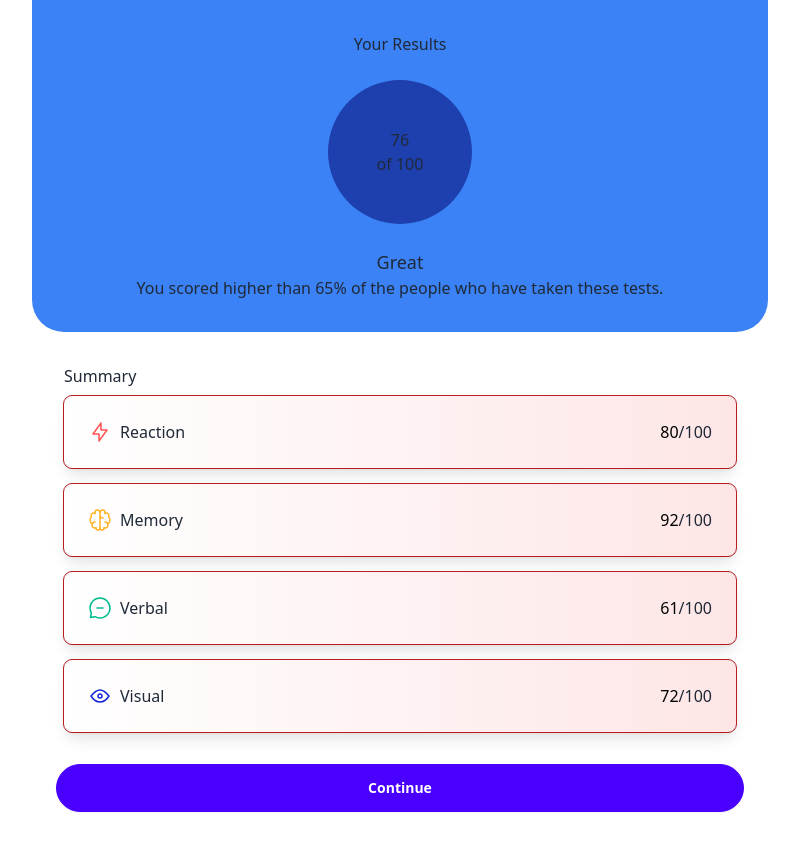
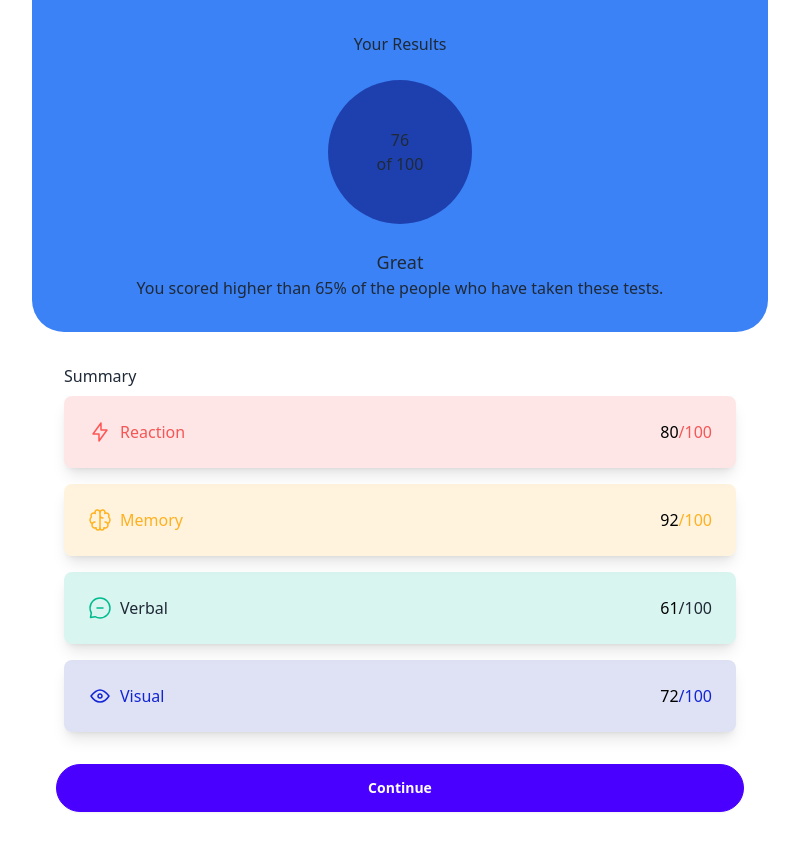
Before and after one commit to Hcmwebs/results-summary, a React (Vite) app: page / in a window 1280 px wide. Shown: the whole page, without its empty margins (240-1039 px from the left). Built offline with nearby package versions, Linux system fonts and the light colour scheme.

Commit message:
rendered the classnames

```diff
--- a/src/components/CardBody.jsx
+++ b/src/components/CardBody.jsx
@@ -6,17 +6,12 @@ const CardBody = () => {
 			<h2>Summary</h2>
 			<div className='grid grid-cols-1 gap-y-4'>
 				{data.map((item) => {
-					const { category, icon, score, bgColor } = item;
+					const { category, icon, score, className } = item;
 					return (
-						<div
-							key={category}
-							className={`flex w-full justify-between align-center p-6 shadow-lg outline outline-1 outline-red-700 rounded-lg bg-gradient-to-r from-[rgba(255,255,255,0.95)] ${'to-[hsla(0,89%,65%,0.15)] 100%'}
-
-							`}
-						>
+						<div key={category} className={className}>
 							<header className='flex gap-x-2'>
 								<img src={icon} alt='reaction' />
-								<h2 className={`capitalize ${'text-[color]'}`}>{category}</h2>
+								<h2 className={`${'text-[color]'}`}>{category}</h2>
 							</header>
 							<div className=''>
 								<p>
```
